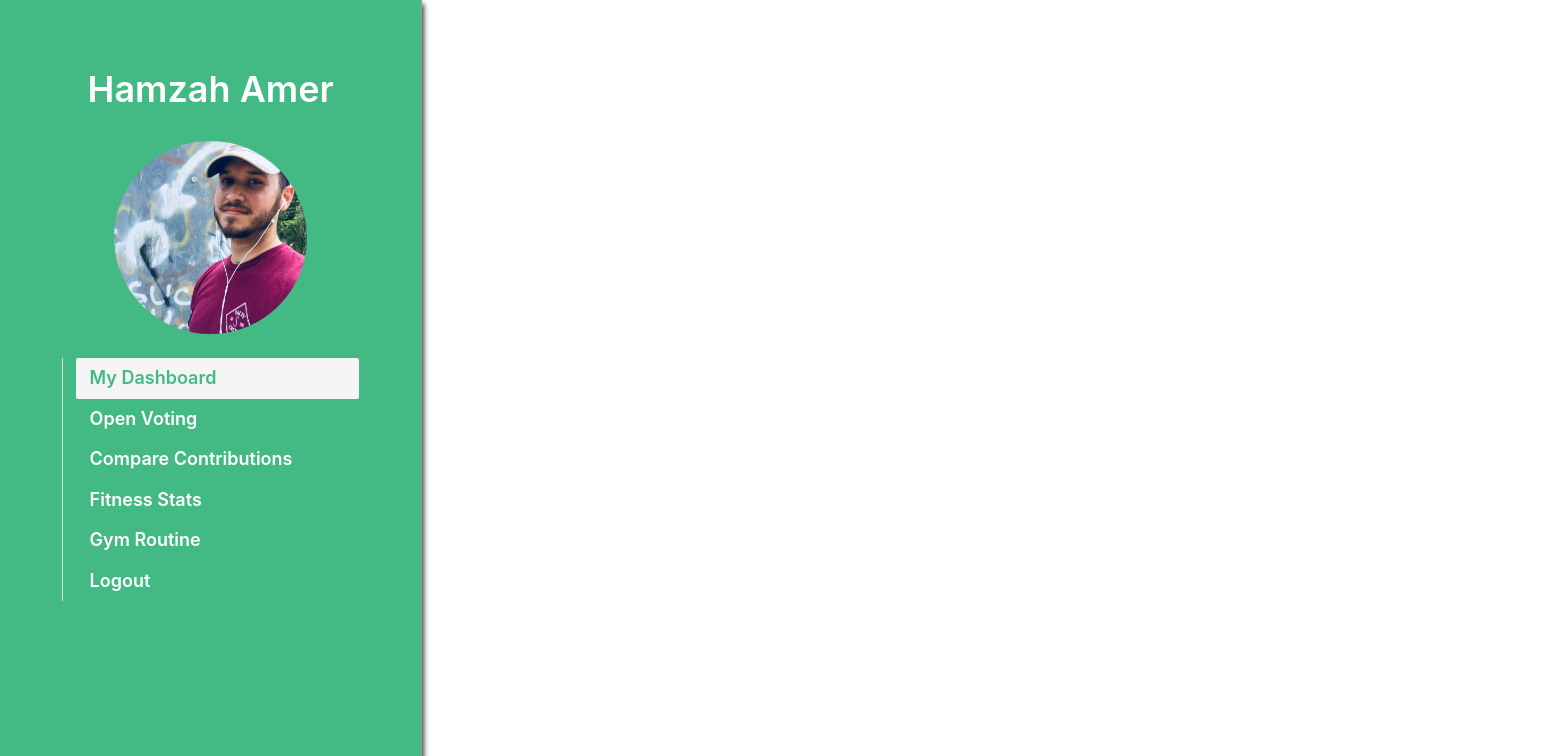
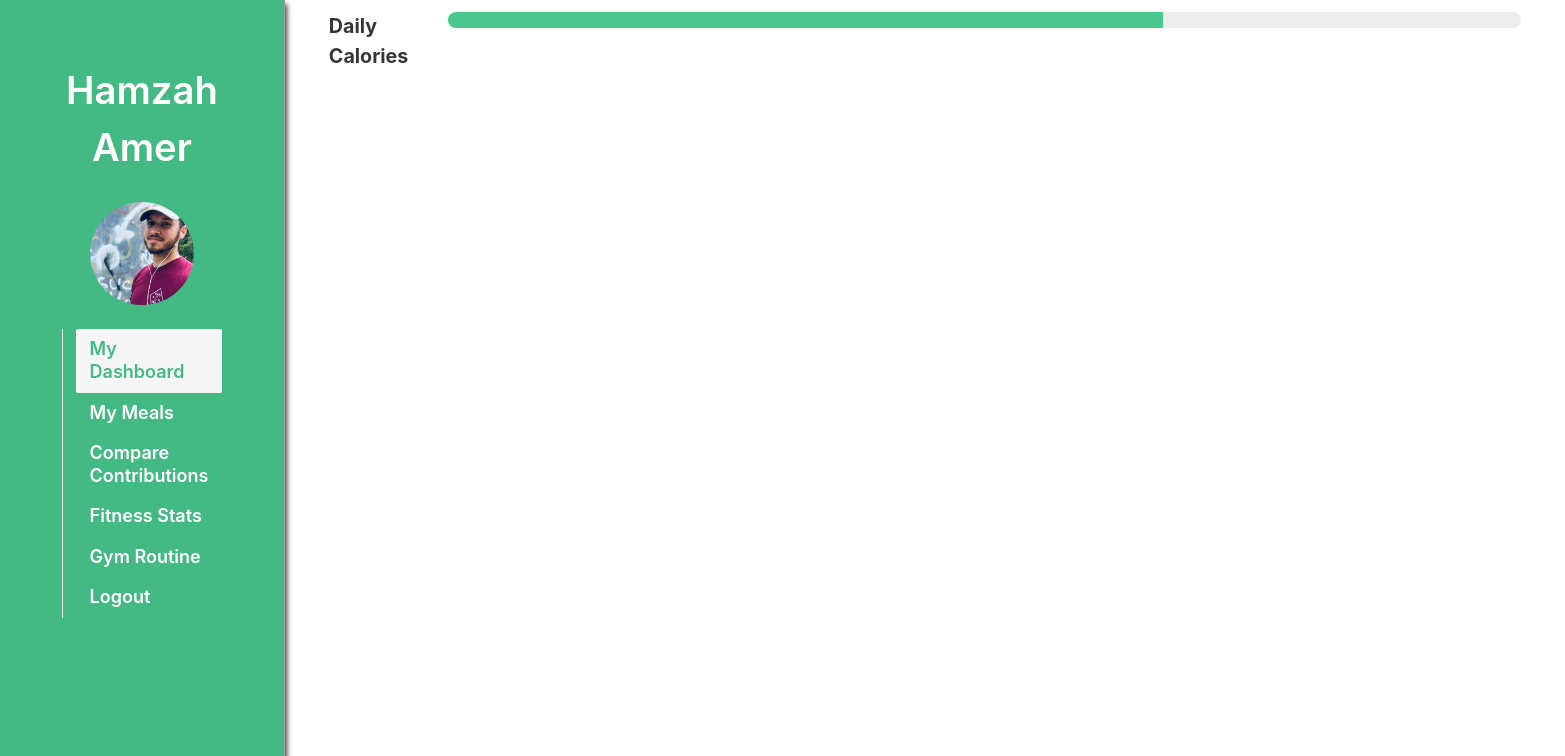
Before and after one commit to Heyrio/TrackFit, a Vue app: page /dashboard in a window 1280 px wide. Shown: the top 756 px of the page, 1565 px wide, since content can reach past the window. Built offline with nearby package versions, Linux system fonts and the light colour scheme.

Commit message:
adding progress bar

```diff
--- a/src/App.vue
+++ b/src/App.vue
@@ -1,7 +1,15 @@
 <template>
   <div id="app">
-    <sidemenu></sidemenu>
-    <router-view/>
+    <div class="columns">
+      <div class="colum">
+        <sidemenu></sidemenu>
+      </div>
+      <div class="column is-full">
+        <router-view/>
+      </div>
+    </div>
+
+
   </div>
 </template>
 
--- a/src/components/sidemenu.vue
+++ b/src/components/sidemenu.vue
@@ -1,6 +1,6 @@
 <template>
     <div class="side-menu">
-      <div class="columns is-multiline is-mobile">
+      <div class="columns">
         <div class="column photo">
           <h1>Hamzah Amer</h1>
           <div class="pic-box">
@@ -16,7 +16,7 @@
           <li>
             <ul>
               <router-link to="/dashboard" @click.native="menuSelect(1)" :class="{ selected: item1 }">My Dashboard</router-link>
-              <router-link to="/voting" @click.native="menuSelect(2)" :class="{ selected: item2 }">Open Voting</router-link>
+              <router-link to="/meals" @click.native="menuSelect(2)" :class="{ selected: item2 }">My Meals</router-link>
               <router-link to="/compare" @click.native="menuSelect(3)" :class="{ selected: item3 }">Compare Contributions</router-link>
               <router-link to="/stats" @click.native="menuSelect(4)" :class="{ selected: item4 }">Fitness Stats</router-link>
               <router-link to="/routine" @click.native="menuSelect(5)" :class="{ selected: item5 }">Gym Routine</router-link>
@@ -135,7 +135,7 @@ a:hover{
   background-color: #43B984;
   box-shadow: 4px 2px 5px -2px rgba(0,0,0,0.75);
   border-right: 1px solid rgb(156, 153, 153);
-  width: 33%;
+  width: 100%;
   height: 100vh;
 }
 </style>
--- a/src/views/dash.vue
+++ b/src/views/dash.vue
@@ -1,13 +1,24 @@
 <template>
     <div class="dash">
-     <div class="column is-half"><h1>SECOND COMPONENT </h1></div>
-    </div>
+     <div class="container is-fluid">
+        <div class="columns is-full is-mobile">
+
+        <strong>Daily Calories</strong>
+        <progress class="progress is-success" :value="calories" max="150">60%</progress>
+
+        </div>
+      </div>
+      </div>
 </template>
 
 <script>
 export default {
   name: 'dash',
-
+ data(){
+   return {
+     calories: 100,
+   }
+ }
 }
 </script>
 
```
